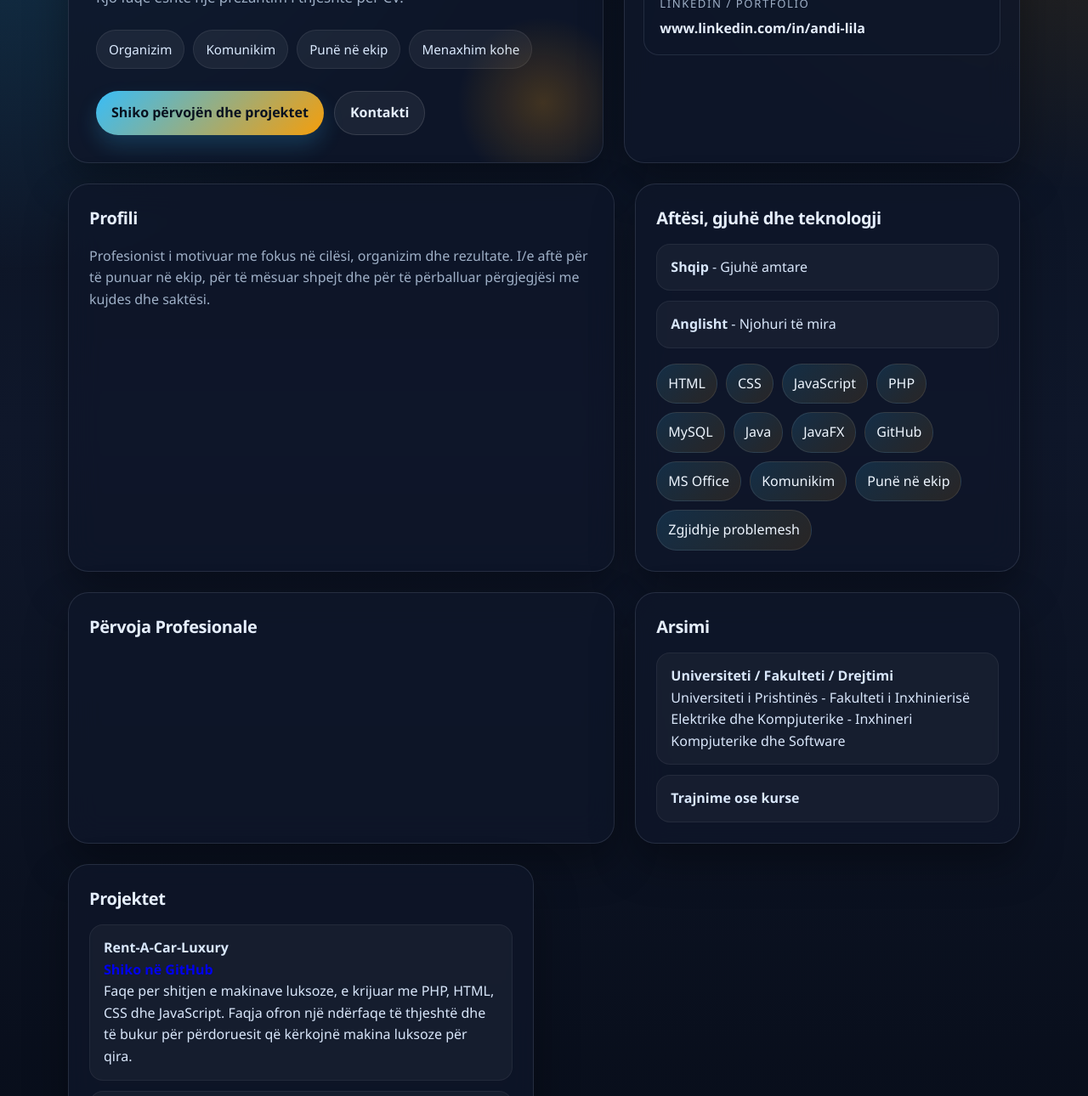
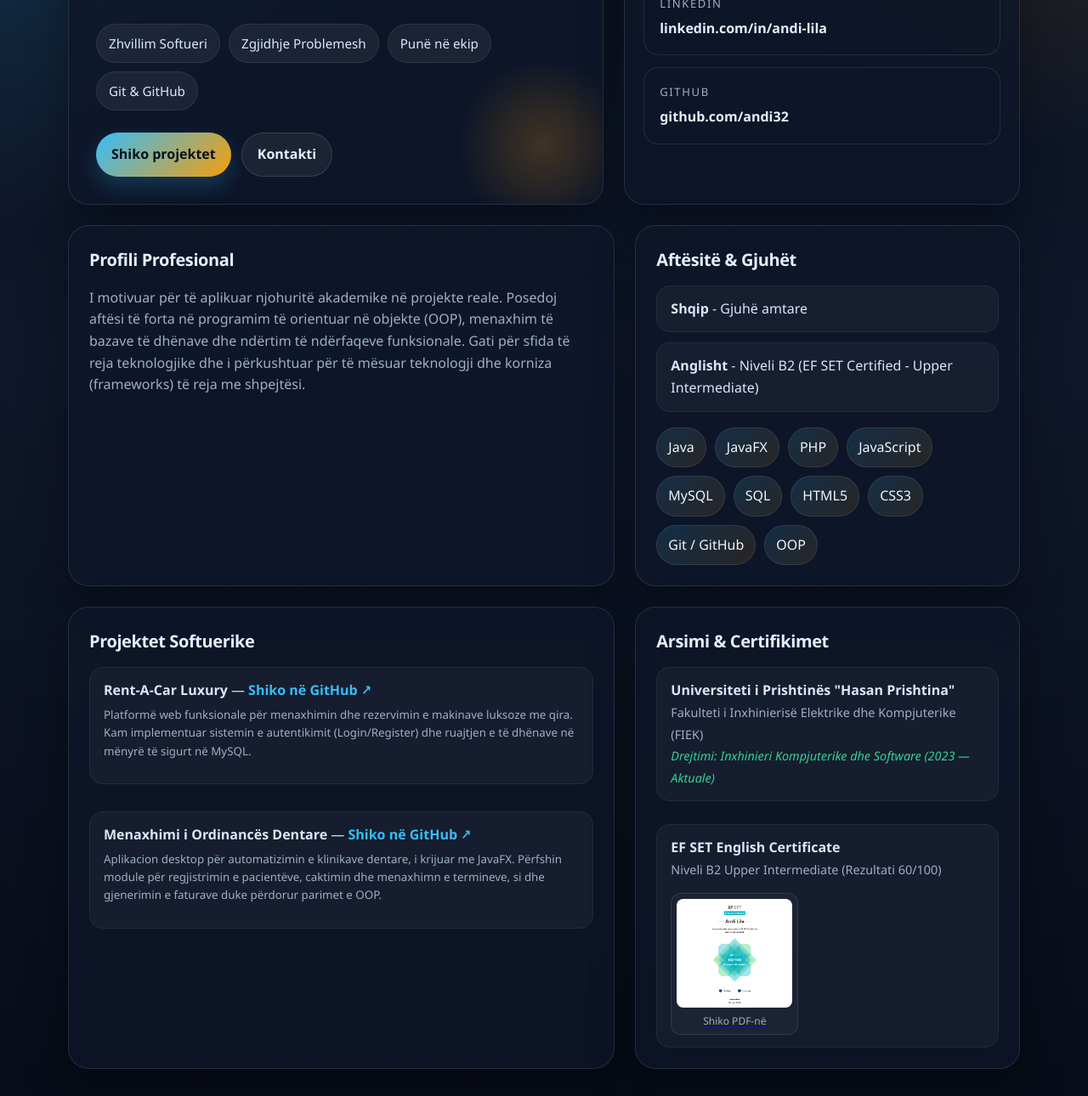
Before and after one commit to Andi32/my-cv, a plain HTML site: page index.html in a window 1280 px wide. Shown: the part 390-1680 px from the top of the page at 85% size. Drawn offline with Linux system fonts and the light colour scheme.

Commit message:
Shtime te cerfikatave

```diff
--- a/index.html
+++ b/index.html
@@ -1,9 +1,9 @@
-<!doctype html>
+<!DOCTYPE html>
 <html lang="sq">
 <head>
   <meta charset="utf-8" />
   <meta name="viewport" content="width=device-width, initial-scale=1" />
-  <meta name="description" content="CV e Andi Lila - faqe prezantimi e thjeshte dhe moderne." />
+  <meta name="description" content="CV e Andi Lila - Student në Inxhinieri Kompjuterike dhe Software." />
   <title>Andi Lila | CV</title>
   <link rel="stylesheet" href="style.css" />
 </head>
@@ -11,19 +11,19 @@
   <main class="shell">
     <section class="hero">
       <article class="panel hero-main">
-        <span class="eyebrow">Andi Lila | CV e thjeshte</span>
-        <h1>Paraqitje profesionale, e qarte dhe moderne.</h1>
+        <span class="eyebrow">Andi Lila | CV</span>
+        <h1>Inxhinieri Kompjuterike & Softuerike</h1>
         <p class="lead">
-          Kjo faqe eshte nje prezantim i thjeshte per CV.
+          Student i vitit të fundit në Universitetin e Prishtinës (FIEK), i fokusuar në zhvillimin e aplikacioneve web dhe desktop. I përgatitur teorikisht dhe praktikisht për të filluar një rol si Junior ose Praktikant (Internship).
         </p>
         <div class="tags" aria-label="Pikat kryesore">
-          <span class="tag">Organizim</span>
-          <span class="tag">Komunikim</span>
+          <span class="tag">Zhvillim Softueri</span>
+          <span class="tag">Zgjidhje Problemesh</span>
           <span class="tag">Punë në ekip</span>
-          <span class="tag">Menaxhim kohe</span>
+          <span class="tag">Git & GitHub</span>
         </div>
         <div class="actions">
-          <button class="action-button action-primary" data-scroll="#experience">Shiko përvojën dhe projektet</button>
+          <button class="action-button action-primary" data-scroll="#projects">Shiko projektet</button>
           <button class="action-button action-secondary" data-scroll="#contact">Kontakti</button>
         </div>
       </article>
@@ -39,89 +39,91 @@
         </div>
         <div class="contact-card">
           <span class="label">Vendndodhja</span>
-          <strong>Kosov</strong>
+          <strong>Prishtinë, Kosovë</strong>
         </div>
         <div class="contact-card">
-          <span class="label">LinkedIn / Portfolio</span>
-          <a class="contact-link" href="https://www.linkedin.com/in/andi-lila-0053293b8/" target="_blank" rel="noreferrer"><strong>www.linkedin.com/in/andi-lila</strong></a>
+          <span class="label">LinkedIn</span>
+          <a class="contact-link" href="https://www.linkedin.com/in/andi-lila-0053293b8/" target="_blank" rel="noreferrer"><strong>linkedin.com/in/andi-lila</strong></a>
+        </div>
+        <div class="contact-card">
+          <span class="label">GitHub</span>
+          <a class="contact-link" href="https://github.com/andi32" target="_blank" rel="noreferrer"><strong>github.com/andi32</strong></a>
         </div>
       </aside>
     </section>
 
     <section class="grid">
       <article class="panel card span-7" id="profile">
-        <h2 class="section-title">Profili</h2>
+        <h2 class="section-title">Profili Profesional</h2>
         <p class="muted">
-          Profesionist i motivuar me fokus në cilësi, organizim dhe rezultate. I/e aftë për të
-          punuar në ekip, për të mësuar shpejt dhe për të përballuar përgjegjësi me kujdes dhe
-          saktësi.
+          I motivuar për të aplikuar njohuritë akademike në projekte reale. Posedoj aftësi të forta në programim të orientuar në objekte (OOP), menaxhim të bazave të dhënave dhe ndërtim të ndërfaqeve funksionale. Gati për sfida të reja teknologjike dhe i përkushtuar për të mësuar teknologji dhe korniza (frameworks) të reja me shpejtësi.
         </p>
       </article>
 
       <article class="panel card span-5" id="languages">
-        <h2 class="section-title">Aftësi, gjuhë dhe teknologji</h2>
+        <h2 class="section-title">Aftësitë & Gjuhët</h2>
         <ul class="list">
           <li><strong>Shqip</strong> - Gjuhë amtare</li>
-          <li><strong>Anglisht</strong> - Njohuri të mira</li>
+          <li><strong>Anglisht</strong> - Niveli B2 (EF SET Certified - Upper Intermediate)</li>
         </ul>
         <div class="skills" aria-label="Aftësi dhe teknologji" style="margin-top: 18px;">
-          <span class="skill">HTML</span>
-          <span class="skill">CSS</span>
-          <span class="skill">JavaScript</span>
-          <span class="skill">PHP</span>
-          <span class="skill">MySQL</span>
           <span class="skill">Java</span>
           <span class="skill">JavaFX</span>
-          <span class="skill">GitHub</span>
-          <span class="skill">MS Office</span>
-          <span class="skill">Komunikim</span>
-          <span class="skill">Punë në ekip</span>
-          <span class="skill">Zgjidhje problemesh</span>
+          <span class="skill">PHP</span>
+          <span class="skill">JavaScript</span>
+          <span class="skill">MySQL</span>
+          <span class="skill">SQL</span>
+          <span class="skill">HTML5</span>
+          <span class="skill">CSS3</span>
+          <span class="skill">Git / GitHub</span>
+          <span class="skill">OOP</span>
         </div>
       </article>
 
-      <article class="panel card span-7" id="experience">
-        <h2 class="section-title">Përvoja Profesionale</h2>
-
-      </article>
-
-      <article class="panel card span-5" id="education">
-        <h2 class="section-title">Arsimi</h2>
+      <article class="panel card span-7" id="projects">
+        <h2 class="section-title">Projektet Softuerike</h2>
         <ul class="list">
-          <li>
-            <strong>Universiteti / Fakulteti / Drejtimi </strong><br />
-            Universiteti i Prishtinës - Fakulteti i Inxhinierisë Elektrike dhe Kompjuterike - Inxhineri Kompjuterike dhe Software
+          <li style="margin-bottom: 20px;">
+            <strong>Rent-A-Car Luxury</strong> — <a href="https://github.com/AltinSollova7/Gr.46-Rent-a-car-Luxury" target="_blank" rel="noreferrer" class="project-link"><strong>Shiko në GitHub ↗</strong></a><br />
+            <p class="muted" style="font-size: 10pt; margin-top: 5px;">
+              Platformë web funksionale për menaxhimin dhe rezervimin e makinave luksoze me qira. Kam implementuar sistemin e autentikimit (Login/Register) dhe ruajtjen e të dhënave në mënyrë të sigurt në MySQL.
+            </p>
           </li>
           <li>
-            <strong>Trajnime ose kurse</strong><br />
-
+            <strong>Menaxhimi i Ordinancës Dentare</strong> — <a href="https://github.com/AulonaAliu1/ordinanca-dentare-management" target="_blank" rel="noreferrer" class="project-link"><strong>Shiko në GitHub ↗</strong></a><br />
+            <p class="muted" style="font-size: 10pt; margin-top: 5px;">
+              Aplikacion desktop për automatizimin e klinikave dentare, i krijuar me JavaFX. Përfshin module për regjistrimin e pacientëve, caktimin dhe menaxhimn e termineve, si dhe gjenerimin e faturave duke përdorur parimet e OOP.
+            </p>
           </li>
         </ul>
       </article>
 
-      <article class="panel card span-6" id="projects">
-        <h2 class="section-title">Projektet</h2>
+      <article class="panel card span-5" id="education">
+        <h2 class="section-title">Arsimi & Certifikimet</h2>
         <ul class="list">
-          <li>
-            <strong>Rent-A-Car-Luxury</strong><br />
-            <a href="https://github.com/AltinSollova7/Gr.46-Rent-a-car-Luxury" target="_blank" rel="noreferrer"><strong>Shiko në GitHub</strong></a><br />
-            Faqe per shitjen e makinave luksoze, e krijuar me PHP, HTML, CSS dhe JavaScript. Faqja ofron një ndërfaqe të thjeshtë dhe të bukur për përdoruesit që kërkojnë makina luksoze për qira.
+          <li style="margin-bottom: 15px;">
+            <strong>Universiteti i Prishtinës "Hasan Prishtina"</strong><br />
+            <span style="font-size: 0.9rem; color: var(--muted);">Fakulteti i Inxhinierisë Elektrike dhe Kompjuterike (FIEK)</span><br>
+            <span style="font-size: 0.9rem; font-style: italic; color: var(--accent-3);">Drejtimi: Inxhinieri Kompjuterike dhe Software (2023 — Aktuale)</span>
           </li>
           <li>
-            <strong>Menaxhimi i ordinances dentare</strong><br />
-            <a href="https://github.com/AulonaAliu1/ordinanca-dentare-management" target="_blank" rel="noreferrer"><strong>Shiko në GitHub</strong></a><br />
-            <strong></strong>
-           Nje aplikacion per menaxhimin e ordinances dentare, i krijuar me Javafx. Aplikacioni ofron funksionalitete për menaxhimin e pacientëve, terminet dhe faturat.
+            <strong>EF SET English Certificate</strong><br />
+            <span style="font-size: 0.9rem; color: var(--muted);">Niveli B2 Upper Intermediate (Rezultati 60/100)</span><br>
+
+            <a href="https://cert.efset.org/ULQwUX" target="_blank" title="Shiko PDF-në e plotë">
+              <div class="cert-preview-box">
+                <img src="certifikat.png" alt="EF SET B2 Certificate Preview">
+                <span class="scan-text">Shiko PDF-në</span>
+              </div>
+            </a>
           </li>
         </ul>
       </article>
-
     </section>
 
     <div class="footer">
       <p>&copy; 2026 Andi Lila. Të gjitha të drejtat e rezervuara.</p>
     </div>
   </main>
-  <script src="script.js"></script>
 </body>
 </html>
--- a/style.css
+++ b/style.css
@@ -1,4 +1,3 @@
-
 :root {
   --bg: #0f172a;
   --bg-soft: #111827;
@@ -169,23 +168,6 @@ h1 {
   align-content: start;
 }
 
-.profile-photo {
-  width: 100%;
-  aspect-ratio: 1 / 1;
-  border-radius: 22px;
-  overflow: hidden;
-  border: 1px solid rgba(148, 163, 184, 0.18);
-  background: linear-gradient(135deg, rgba(56, 189, 248, 0.16), rgba(245, 158, 11, 0.16));
-  box-shadow: inset 0 0 0 1px rgba(255, 255, 255, 0.05);
-}
-
-.profile-photo img {
-  width: 100%;
-  height: 100%;
-  object-fit: cover;
-  display: block;
-}
-
 .contact-card {
   padding: 18px;
   border-radius: 18px;
@@ -208,17 +190,16 @@ h1 {
   color: var(--text);
 }
 
-.contact-link,
-.contact-link:visited,
-.contact-link:hover,
-.contact-link:active,
-.contact-link:focus-visible {
+.contact-link, .project-link, .cert-preview-link {
   display: inline-flex;
   align-items: center;
   gap: 8px;
-  color: var(--text);
+  color: var(--accent-2);
   text-decoration: none;
-  transition: transform 0.18s ease, background 0.18s ease, box-shadow 0.18s ease;
+  transition: color 0.18s ease, transform 0.18s ease, background 0.18s ease;
+}
+
+.contact-link {
   padding: 8px 10px;
   margin: -8px -10px;
   border-radius: 12px;
@@ -231,27 +212,19 @@ h1 {
   transition: opacity 0.18s ease, transform 0.18s ease;
 }
 
-.contact-link:active,
-.contact-link:hover,
-.contact-link:focus-visible {
+.contact-link:hover, .project-link:hover, .cert-preview-link:hover {
+  color: #ffffff !important;
   transform: translateY(-1px);
+}
+
+.contact-link:hover {
   background: rgba(56, 189, 248, 0.12);
   box-shadow: inset 0 0 0 1px rgba(56, 189, 248, 0.22);
 }
 
-.contact-link:hover::after,
-.contact-link:focus-visible::after {
+.contact-link:hover::after {
   opacity: 1;
   transform: translateX(0);
-}
-
-.contact-link:focus-visible {
-  outline: 2px solid rgba(125, 211, 252, 0.65);
-  outline-offset: 4px;
-}
-
-.contact-link strong {
-  color: inherit;
 }
 
 .grid {
@@ -268,7 +241,6 @@ h1 {
 .span-7 { grid-column: span 7; }
 .span-5 { grid-column: span 5; }
 .span-6 { grid-column: span 6; }
-.span-12 { grid-column: span 12; }
 
 .section-title {
   margin: 0 0 14px;
@@ -278,34 +250,6 @@ h1 {
 
 .muted {
   color: var(--muted);
-}
-
-.timeline {
-  display: grid;
-  gap: 16px;
-  margin-top: 18px;
-}
-
-.timeline-item {
-  padding: 18px;
-  border-radius: 18px;
-  background: rgba(255, 255, 255, 0.04);
-  border: 1px solid rgba(255, 255, 255, 0.06);
-}
-
-.timeline-item h3,
-.timeline-item p {
-  margin: 0;
-}
-
-.timeline-meta {
-  display: flex;
-  justify-content: space-between;
-  gap: 12px;
-  flex-wrap: wrap;
-  color: var(--muted);
-  font-size: 0.92rem;
-  margin-bottom: 8px;
 }
 
 .list {
@@ -339,24 +283,51 @@ h1 {
   color: #eef6ff;
 }
 
+.cert-preview-box {
+  margin-top: 14px;
+  max-width: 150px;
+  padding: 6px;
+  background: rgba(255, 255, 255, 0.03);
+  border: 1px solid var(--card-border);
+  border-radius: 12px;
+  text-align: center;
+  transition: transform 0.2s ease, border-color 0.2s ease;
+}
+
+.cert-preview-box img {
+  width: 100%;
+  height: auto;
+  border-radius: 8px;
+  display: block;
+  margin-bottom: 6px;
+}
+
+.scan-text {
+  font-size: 0.75rem;
+  color: var(--muted);
+  display: block;
+}
+
+.cert-preview-box:hover {
+  transform: scale(1.04);
+  border-color: var(--accent-2);
+}
+
+.cert-preview-box:hover .scan-text {
+  color: #ffffff;
+}
+
 .footer {
   text-align: center;
   color: var(--muted);
   font-size: 0.95rem;
   padding: 28px 0 8px;
 }
-a {
-  text-decoration: none;
-}
+
 @media (max-width: 920px) {
-  .hero,
-  .span-7,
-  .span-5,
-  .span-6,
-  .span-12 {
+  .hero, .span-7, .span-5, .span-6 {
     grid-column: 1 / -1;
   }
-
   .hero {
     grid-template-columns: 1fr;
   }
@@ -367,21 +338,15 @@ a {
     width: min(100% - 20px, 1120px);
     padding-top: 14px;
   }
-
-  .hero-main,
-  .card,
-  .hero-side {
+  .hero-main, .card, .hero-side {
     padding: 18px;
   }
-
   h1 {
     font-size: clamp(2.2rem, 12vw, 3.5rem);
   }
-
   .actions {
     flex-direction: column;
   }
-
   .action-button {
     width: 100%;
   }
```
Also changed, not shown: certifikat.png (added).
